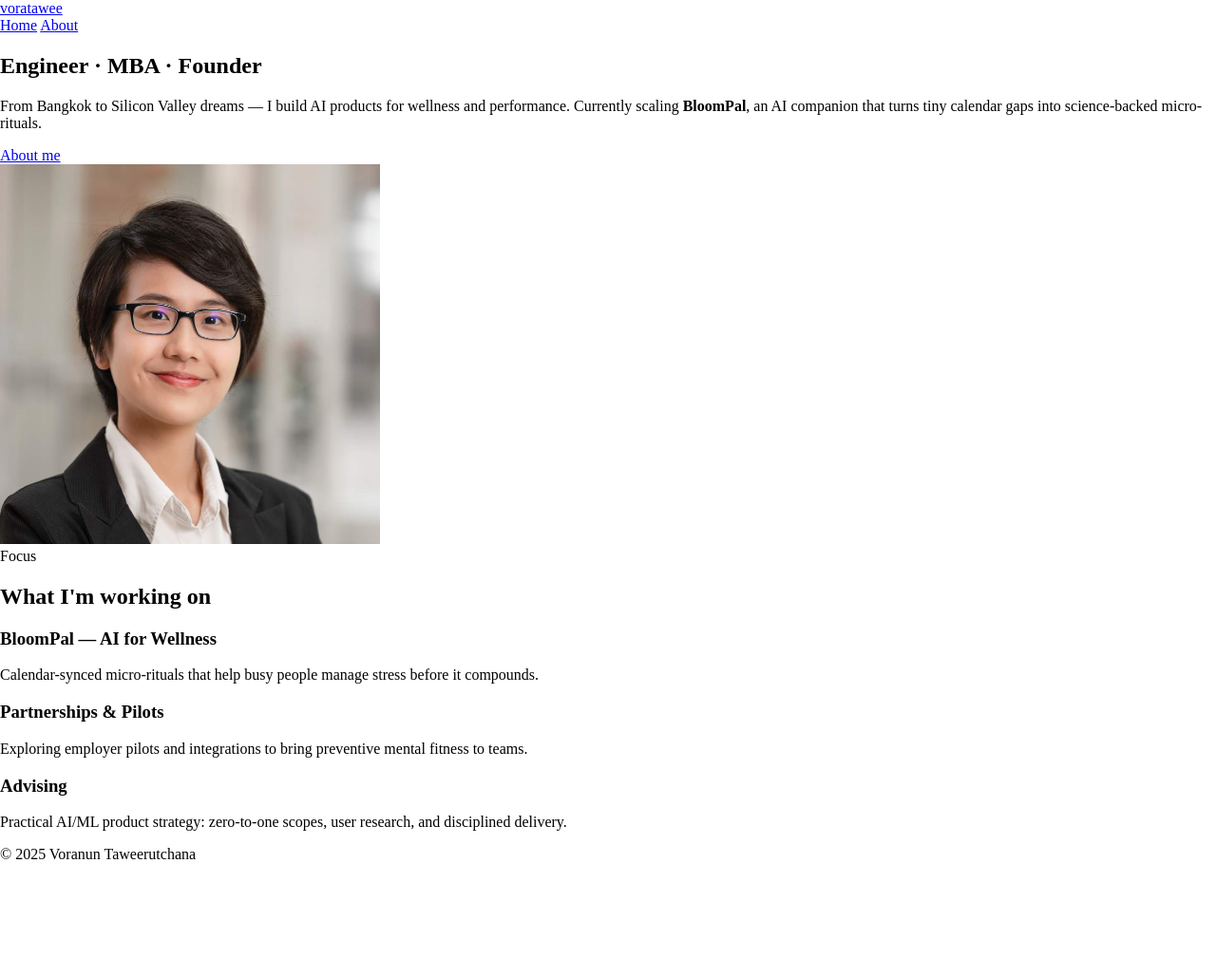
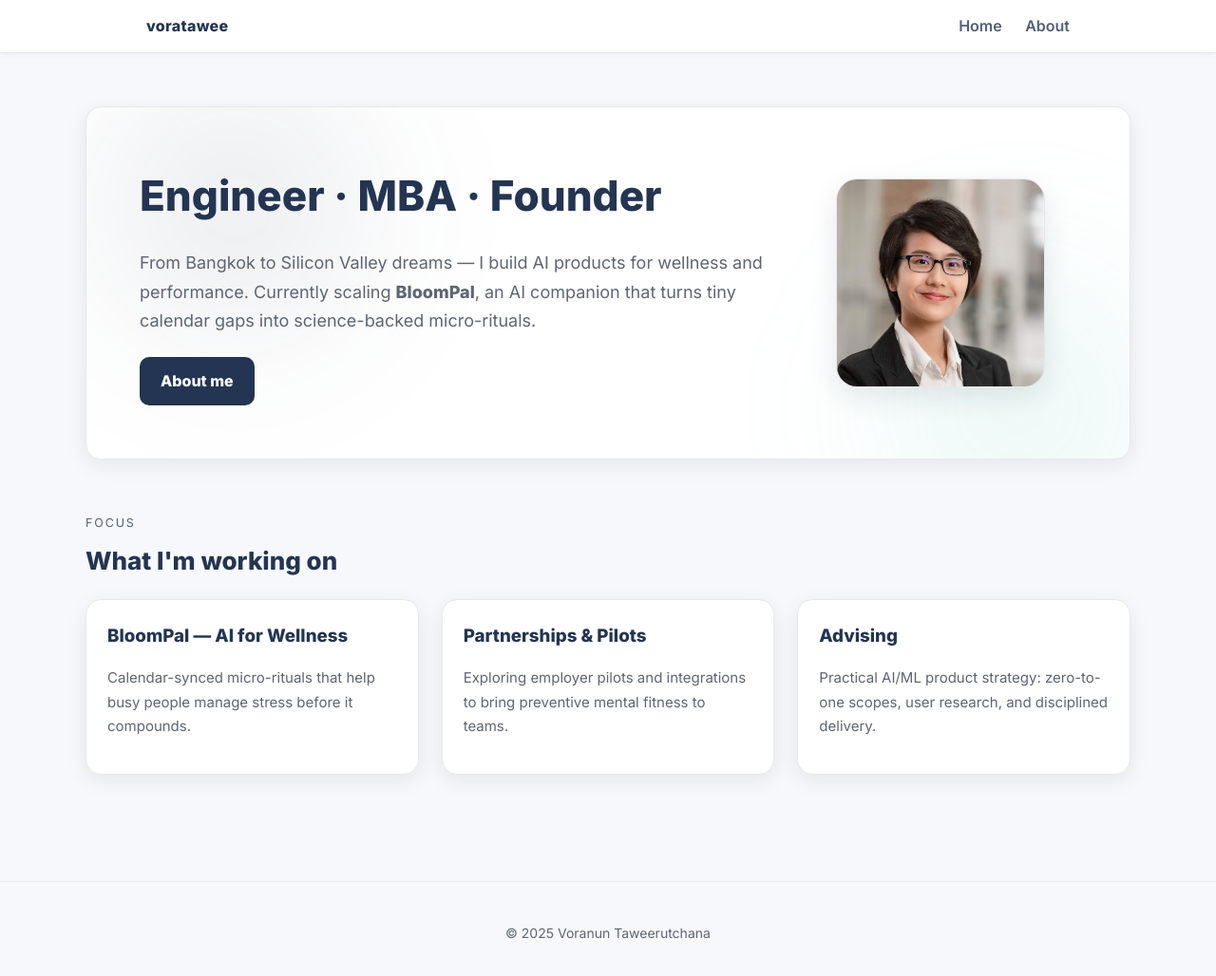
Before and after one commit to voratawee/voratawee.github.io, a Jekyll site: the page built from index.md, in a window 1280 px wide and 1037 px high. Shown: the top 1028 px of the window at 95% size. Built offline with Jekyll 4.4.1, drawn with Linux system fonts in a browser that asks for light colours.

Commit message:
Update site.css

```diff
--- a/assets/css/site.css
+++ b/assets/css/site.css
@@ -20,4 +20,151 @@
 *{ box-sizing: border-box; }
 
 html,body{
-  margin:0; paddin
+  margin:0; padding:0; background:var(--bg); color:var(--ink);
+  font-family: Inter, system-ui, -apple-system, "Segoe UI", Roboto, Arial, sans-serif;
+  line-height:1.7;
+}
+
+/* Global content width + side margins */
+.wrap{ max-width:1100px; margin:0 auto; padding:0 64px; }
+
+/* Links */
+a{ color:var(--navy); text-decoration:none; }
+a:hover{ text-decoration:underline; }
+
+/* Header */
+.site-header{
+  position:sticky; top:0; z-index:10; background:#fff;
+  border-bottom:1px solid var(--line); box-shadow:0 2px 6px rgba(20,30,50,.04);
+}
+.site-header .wrap{
+  display:flex; align-items:center; justify-content:space-between; padding:14px 64px;
+}
+.brand{ font-weight:800; letter-spacing:.3px; color:var(--navy); }
+.nav a{ margin-left:20px; color:var(--slate); font-weight:600; }
+
+/* Layout spacing */
+.content{ padding:56px 0; }
+
+/* ----------------------- HERO ----------------------- */
+.hero{
+  position:relative;
+  background:var(--panel);
+  border:1px solid var(--line);
+  border-radius:var(--radius);
+  box-shadow:var(--shadow);
+  padding:56px;
+  margin:0 0 40px;
+  overflow:hidden; /* keep blobs inside */
+}
+
+/* Subtle animated background */
+.hero::before,
+.hero::after{
+  content:"";
+  position:absolute;
+  width:520px; height:520px;
+  border-radius:50%;
+  filter: blur(60px);
+  z-index:0;
+  pointer-events:none;
+}
+.hero::before{
+  top:-180px; left:-120px;
+  background: radial-gradient(ellipse at center, var(--tint-blue), transparent 60%);
+  animation: float1 16s ease-in-out infinite;
+}
+.hero::after{
+  bottom:-220px; right:-160px;
+  background: radial-gradient(ellipse at center, var(--tint-mint), transparent 60%);
+  animation: float2 18s ease-in-out infinite;
+}
+/* Respect users who prefer reduced motion */
+@media (prefers-reduced-motion: reduce){
+  .hero::before, .hero::after{ animation:none; }
+}
+@keyframes float1{ 0%,100%{transform:translate3d(0,0,0);} 50%{transform:translate3d(20px,30px,0);} }
+@keyframes float2{ 0%,100%{transform:translate3d(0,0,0);} 50%{transform:translate3d(-25px,-20px,0);} }
+
+/* Hero grid: text + photo (photo on right) */
+.hero-grid{
+  position:relative; z-index:1;
+  display:grid; gap:32px; align-items:center;
+}
+@media (min-width:900px){
+  .hero-grid{ grid-template-columns: 1.4fr .6fr; }
+}
+.hero-right .hero-photo{ order:2; }   /* photo right (default) */
+.hero-left  .hero-photo{ order:-1; }  /* use hero-left to swap sides */
+
+/* Hero text */
+.hero-copy h1{ font-size:44px; margin:0 0 12px; color:var(--navy); }
+.hero-copy p{ font-size:18px; color:var(--muted); max-width:760px; }
+.cta{ margin-top:22px; display:flex; gap:12px; flex-wrap:wrap; }
+.btn{
+  display:inline-block; padding:12px 22px; border-radius:10px; font-weight:700;
+  border:1px solid var(--line); background:#fff; color:var(--navy);
+}
+.btn.primary{ background:var(--navy); color:#fff; border:none; }
+.btn.primary:hover{ opacity:.92; }
+
+/* Hero photo */
+.hero-photo{ display:flex; justify-content:center; }
+.avatar{
+  width:220px;            /* smaller size */
+  height:220px;
+  object-fit:cover; background:#fff;
+  border-radius:22px; border:1px solid var(--line);
+  box-shadow:0 10px 30px rgba(20,30,50,.10);
+}
+/* Mobile stacking: text first, photo below */
+@media (max-width:899px){
+  .hero-grid{ grid-template-columns:1fr; }
+  .hero-photo{ order:2; justify-content:flex-start; }
+}
+
+/* ----------------------- SECTIONS ----------------------- */
+.section{ margin:56px 0; }
+.kicker{
+  letter-spacing:.15em; text-transform:uppercase; color:var(--slate);
+  font-size:12.5px; margin-bottom:8px;
+}
+.section h2{ margin:0 0 18px; color:var(--navy); font-size:26px; }
+
+/* Optional dark-navy section for contrast */
+.section.alt{
+  background:linear-gradient(180deg, #1f2d46 0%, #1b2840 100%);
+  border:1px solid rgba(255,255,255,.08);
+  border-radius:var(--radius);
+  padding:34px;
+  color:#eaf0ff;
+}
+.section.alt h2{ color:#ffffff; }
+.section.alt .card{ background:rgba(255,255,255,.06); border-color:rgba(255,255,255,.18); }
+.section.alt .card p{ color:#d6def3; }
+
+/* Grid + Cards */
+.grid{ display:grid; gap:24px; }
+@media (min-width:860px){
+  .grid{ grid-template-columns:repeat(3,1fr); }
+}
+.card{
+  background:var(--panel);
+  border:1px solid var(--line);
+  border-radius:var(--radius);
+  padding:22px;
+  box-shadow:var(--shadow);
+  transition: transform .2s ease, box-shadow .2s ease;
+}
+.card:hover{ transform:translateY(-3px); box-shadow:0 10px 28px rgba(20,30,50,.12); }
+.card h3{ margin:0 0 6px; color:var(--navy); }
+.card p{ color:var(--muted); font-size:15px; }
+
+/* Footer */
+.site-footer{
+  border-top:1px solid var(--line);
+  padding:28px 0;
+  color:var(--muted);
+  text-align:center;
+  font-size:14px;
+}
```
